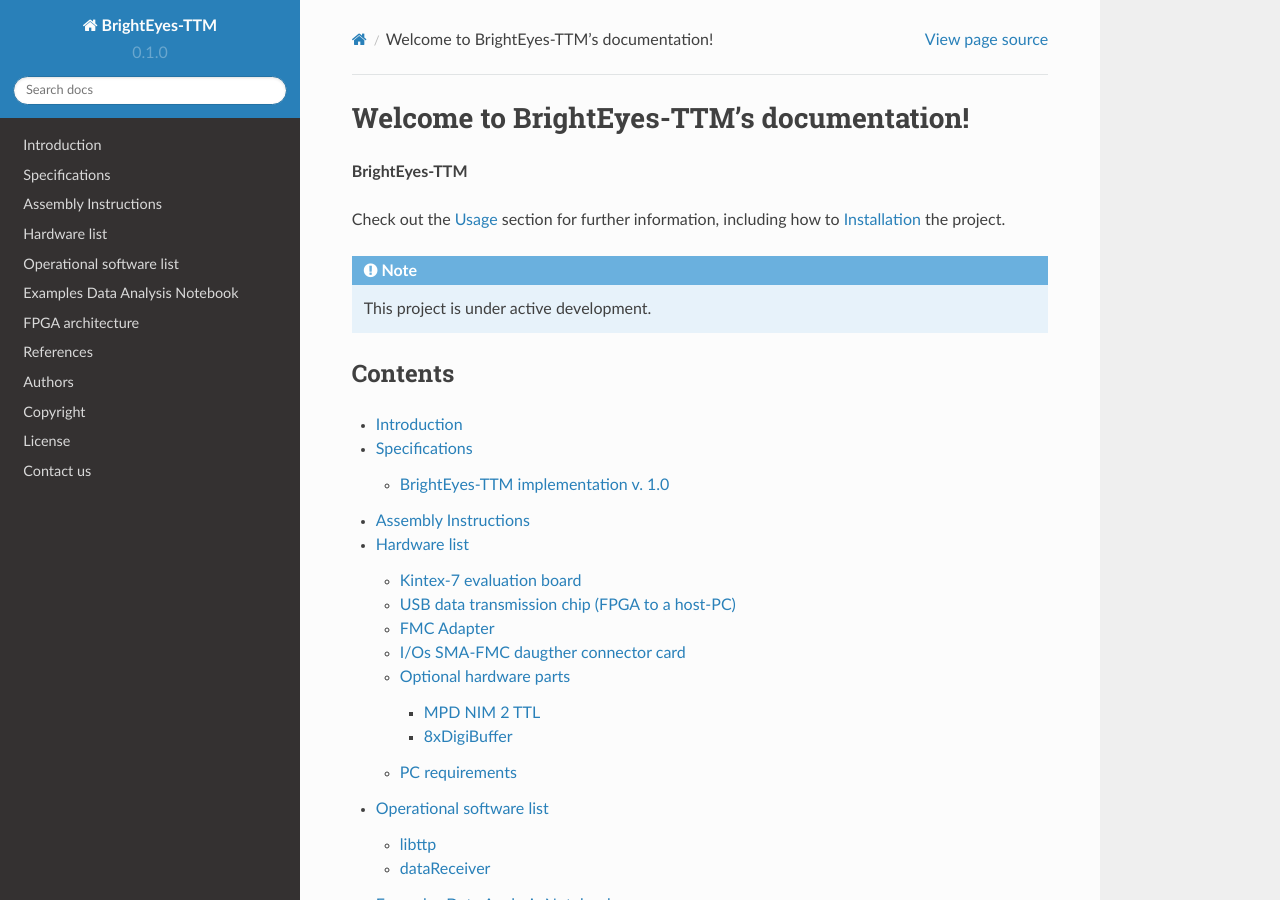
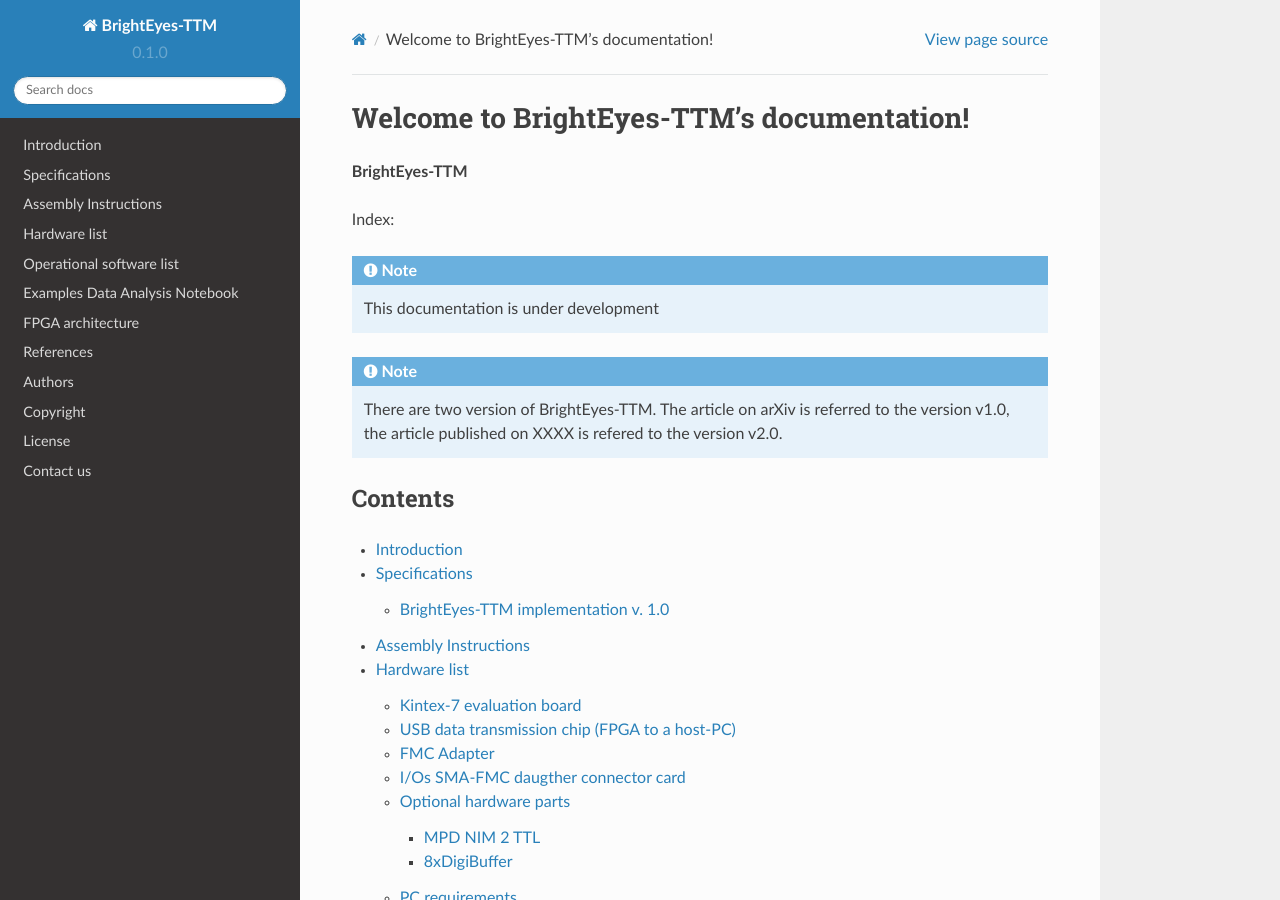
Before and after one commit to mattia-donato/BrightEyes-TTM-docs, a Sphinx documentation site: the page built from docs/source/index.rst, in a window 1280 px wide and 900 px high. Built offline with Sphinx 7.4.7 and the Read the Docs theme 2.0.0, drawn with Linux system fonts in a browser that asks for light colours.

Commit message:
Update index.rst

```diff
--- a/docs/source/index.rst
+++ b/docs/source/index.rst
@@ -1,14 +1,18 @@
 Welcome to BrightEyes-TTM's documentation!
-===================================
+==========================================
 
 **BrightEyes-TTM**
 
-Check out the :doc:`usage` section for further information, including
-how to :ref:`installation` the project.
+Index:
 
 .. note::
 
-   This project is under active development.
+   This documentation is under development
+
+
+.. note::
+
+   There are two version of BrightEyes-TTM. The article on arXiv is referred to the version v1.0, the article published on XXXX is refered to the version v2.0.
 
 Contents
 --------
```
